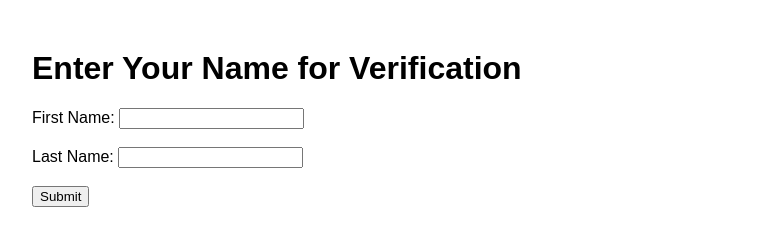
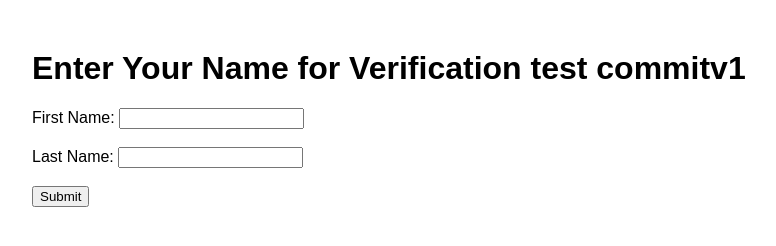
Before and after one commit to edwardnotley/notley.xyz, a plain HTML site: page apiverify/index.html in a window 1280 px wide. Shown: the whole page, without its empty margins (18-794 px from the left). Drawn offline with Linux system fonts and the light colour scheme.

Commit message:
test push

```diff
--- a/apiverify/index.html
+++ b/apiverify/index.html
@@ -16,7 +16,7 @@
     </style>
 </head>
 <body>
-    <h1>Enter Your Name for Verification</h1>
+    <h1>Enter Your Name for Verification test commitv1</h1>
     <form id="verificationForm">
         <label for="firstName">First Name:</label>
         <input type="text" id="firstName" required><br><br>
```
